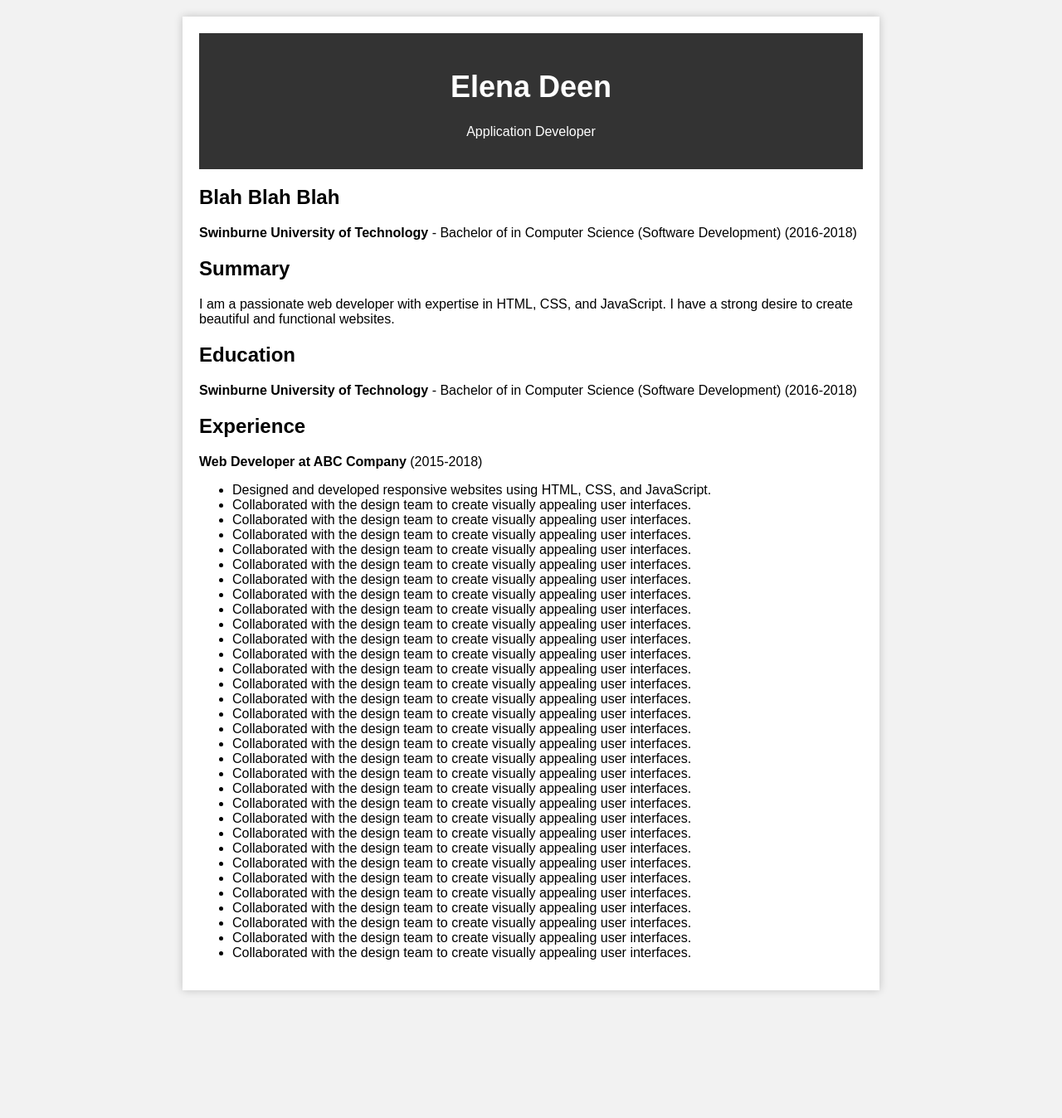
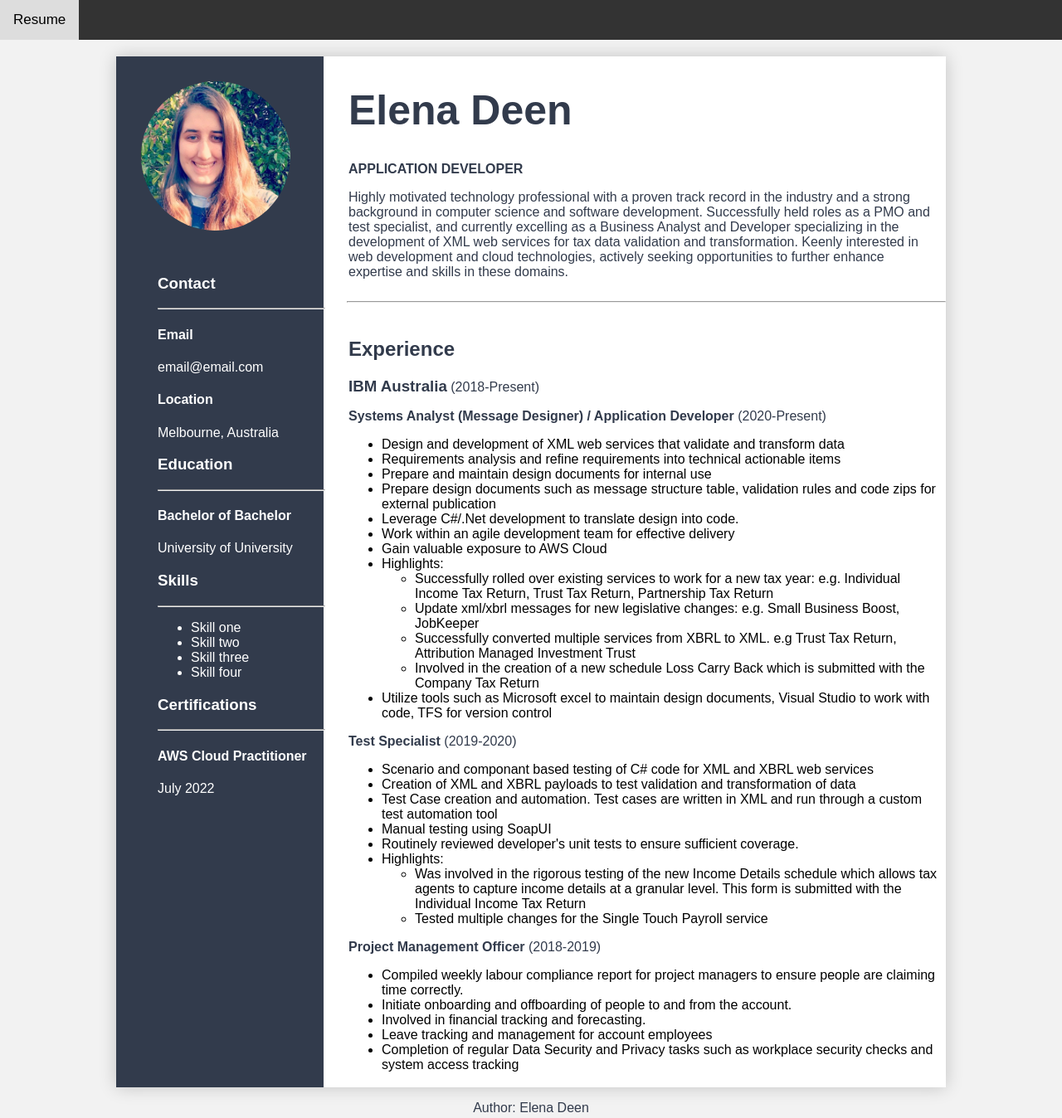
Before and after one commit to edleeenna/cloud-resume-challenge, a plain HTML site: page index.html in a window 1280 px wide. Shown: the whole page at 83% size. Before the commit the page ends 1214 px from the top, so only its background shows below. Drawn offline with nearby package versions, Linux system fonts and the light colour scheme.

Commit message:
#1 Add resume content, update styles, add image

```diff
--- a/index.html
+++ b/index.html
@@ -1,72 +1,116 @@
 <!DOCTYPE html>
 <html lang="en">
+
 <head>
     <meta charset="utf-8">
     <meta name="viewport" content="width=device-width, initial-scale=1">
 
     <title>Elena Deen - Resume</title>
-    <link href="styles/styles.css" rel="stylesheet" >
+    <link href="styles/styles.css" rel="stylesheet">
 
 </head>
+
 <body>
+    <div class="topnav">
+        <a href="#home">Resume</a>
 
-    <div class="container">
-        <header>
-            <h1>Elena Deen</h1>
-            <p>Application Developer</p>
-        </header>
-        <div class="sidesection">
-            <h2>Blah Blah Blah</h2>
-            <p><strong>Swinburne University of Technology</strong> - Bachelor of in Computer Science (Software Development) (2016-2018)</p>
-        </div>
-        <h2>Summary</h2>
-        <p>
-            I am a passionate web developer with expertise in HTML, CSS, and JavaScript. I have a strong
-            desire to create beautiful and functional websites.
-        </p>
-        <div class="resume">
-            <h2>Education</h2>
-            <p><strong>Swinburne University of Technology</strong> - Bachelor of in Computer Science (Software Development) (2016-2018)</p>
+      </div>
+    <div class="resume-container">
+
+
+        <div class="sidebar">
+            <img src="images/me.jpg"
+                    alt="picture of person">
+
+            <div class="sidebar-content">
+                     <h3>Contact</h3>
+                    <hr class="white-line" />
+                    <h4>Email</h4>
+                    <p class="sidebar-font">email@email.com</p>
+                    <h4>Location</h4>
+                    <p class="sidebar-font">Melbourne, Australia</p>
+                    <h3>Education</h3>
+                    <hr class="white-line" />
+                    <h4>Bachelor of Bachelor</h4>
+                    <p class="sidebar-font">University of University</p>
+                    <h3>Skills</h3>
+                    <hr class="white-line" />
+                    <ul class="sidebar-font">
+                    <li> Skill one</li>
+                    <li> Skill two</li>
+                    <li> Skill three</li>
+                    <li> Skill four</li>
+                </ul>
+                <h3>Certifications</h3>
+                <hr class="white-line" />
+                <h4>AWS Cloud Practitioner</h4>
+                <p class="sidebar-font">July 2022</p>
+
+            </div>
         </div>
         <div class="resume">
+            <header>
+            <h1>Elena Deen</h1>
+            <strong><p>APPLICATION DEVELOPER</p></strong>
+            <p>
+                Highly motivated technology professional with a proven track record in the industry and a strong background in computer science and software development. Successfully held roles as a PMO and test specialist, and currently excelling as a Business Analyst and Developer specializing in the development of XML web services for tax data validation and transformation. Keenly interested in web development and cloud technologies, actively seeking opportunities to further enhance expertise and skills in these domains. </p>
+        </header>
+                </div>
+                <hr class="line">
+        <div class="resume">
             <h2>Experience</h2>
-            <p><strong>Web Developer at ABC Company</strong> (2015-2018)</p>
+            <h3 class="work">IBM Australia</h3><p class="work"> (2018-Present)</p>
+            <p><strong>Systems Analyst (Message Designer) / Application Developer</strong> (2020-Present)</p>
             <ul>
-                <li>Designed and developed responsive websites using HTML, CSS, and JavaScript.</li>
-                <li>Collaborated with the design team to create visually appealing user interfaces.</li>
-                <li>Collaborated with the design team to create visually appealing user interfaces.</li>
-                <li>Collaborated with the design team to create visually appealing user interfaces.</li>
-                <li>Collaborated with the design team to create visually appealing user interfaces.</li>
-                <li>Collaborated with the design team to create visually appealing user interfaces.</li>
-                <li>Collaborated with the design team to create visually appealing user interfaces.</li>
-                <li>Collaborated with the design team to create visually appealing user interfaces.</li>
-                <li>Collaborated with the design team to create visually appealing user interfaces.</li>
-                <li>Collaborated with the design team to create visually appealing user interfaces.</li>
-                <li>Collaborated with the design team to create visually appealing user interfaces.</li>
-                <li>Collaborated with the design team to create visually appealing user interfaces.</li>
-                <li>Collaborated with the design team to create visually appealing user interfaces.</li>
-                <li>Collaborated with the design team to create visually appealing user interfaces.</li>
-                <li>Collaborated with the design team to create visually appealing user interfaces.</li>
-                <li>Collaborated with the design team to create visually appealing user interfaces.</li>
-                <li>Collaborated with the design team to create visually appealing user interfaces.</li>
-                <li>Collaborated with the design team to create visually appealing user interfaces.</li>
-                <li>Collaborated with the design team to create visually appealing user interfaces.</li>
-                <li>Collaborated with the design team to create visually appealing user interfaces.</li>
-                <li>Collaborated with the design team to create visually appealing user interfaces.</li>
-                <li>Collaborated with the design team to create visually appealing user interfaces.</li>
-                <li>Collaborated with the design team to create visually appealing user interfaces.</li>
-                <li>Collaborated with the design team to create visually appealing user interfaces.</li>
-                <li>Collaborated with the design team to create visually appealing user interfaces.</li>
-                <li>Collaborated with the design team to create visually appealing user interfaces.</li>
-                <li>Collaborated with the design team to create visually appealing user interfaces.</li>
-                <li>Collaborated with the design team to create visually appealing user interfaces.</li>
-                <li>Collaborated with the design team to create visually appealing user interfaces.</li>
-                <li>Collaborated with the design team to create visually appealing user interfaces.</li>
-                <li>Collaborated with the design team to create visually appealing user interfaces.</li>
-                <li>Collaborated with the design team to create visually appealing user interfaces.</li>
+                <li>Design and development of XML web services that validate and transform data</li>
+                <li>Requirements analysis and refine requirements into technical actionable items</li>
+                <li>Prepare and maintain design documents for internal use</li>
+                <li>Prepare design documents such as message structure table, validation rules and code zips for external publication</li>
+                <li>Leverage C#/.Net development to translate design into code.</li>
+                <li>Work within an agile development team for effective delivery</li>
+                <li>Gain valuable exposure to AWS Cloud</li>
+                <li>Highlights:
+                    <ul>
+                        <li>Successfully rolled over existing services to work for a new tax year: e.g. Individual Income Tax Return, Trust Tax Return, Partnership Tax Return</li>
+                        <li>Update xml/xbrl messages for new legislative changes: e.g. Small Business Boost, JobKeeper</li>
+                        <li>Successfully converted multiple services from XBRL to XML. e.g Trust Tax Return, Attribution Managed Investment Trust</li>
+                        <li>Involved in the creation of a new schedule Loss Carry Back which is submitted with the Company Tax Return</li>
+                      </ul>
+                </li>
+                <li>Utilize tools such as Microsoft excel to maintain design documents, Visual Studio to work with code, TFS for version control</li>
+            </ul>
+            <p><strong>Test Specialist</strong> (2019-2020)</p>
+            <ul>
+                <li>Scenario and componant based testing of C# code for XML and XBRL web services</li>
+                <li>Creation of XML and XBRL payloads to test validation and transformation of data</li>
+                <li>Test Case creation and automation. Test cases are written in XML and run through a custom test automation tool</li>
+                <li>Manual testing using SoapUI</li>
+                <li>Routinely reviewed developer's unit tests to ensure sufficient coverage.</li>
+                <li>Highlights:
+                    <ul>
+                        <li>Was involved in the rigorous testing of the new Income Details schedule which allows tax agents to capture income details at a granular level. This form is submitted with the Individual Income Tax Return</li>
+                        <li>Tested multiple changes for the Single Touch Payroll service</li>
+                      </ul>
+                 </li>
+
+            </ul>
+            <p><strong>Project Management Officer</strong> (2018-2019)</p>
+            <ul>
+                <li>Compiled weekly labour compliance report for project managers to ensure people are claiming time correctly.</li>
+                <li>Initiate onboarding and offboarding of people to and from the account.</li>
+                <li>Involved in financial tracking and forecasting.</li>
+                <li>Leave tracking and management for account employees</li>
+                <li>Completion of regular Data Security and Privacy tasks such as workplace security checks and system access tracking</li>
+
+
             </ul>
         </div>
     </div>
-    <script src="https://cdn.jsdelivr.net/npm/bootstrap@5.2.3/dist/js/bootstrap.bundle.min.js" integrity="sha384-kenU1KFdBIe4zVF0s0G1M5b4hcpxyD9F7jL+jjXkk+Q2h455rYXK/7HAuoJl+0I4" crossorigin="anonymous"></script>
-</body>
+
+<footer>
+    <p>Author: Elena Deen</p>
+
+  </footer>
+  </body>
+
 </html>
--- a/styles/styles.css
+++ b/styles/styles.css
@@ -4,28 +4,123 @@ body {
     margin: 0;
     padding: 0;
 }
-header {
+
+/* Add a black background color to the top navigation */
+.topnav {
     background-color: #333;
-    color: #fff;
+    overflow: hidden;
+  }
+
+  /* Style the links inside the navigation bar */
+  .topnav a {
+    float: left;
+    color: #f2f2f2;
     text-align: center;
-    padding: 20px;
+    padding: 14px 16px;
+    text-decoration: none;
+    font-size: 17px;
+  }
+
+  /* Change the color of links on hover */
+  .topnav a:hover {
+    background-color: #ddd;
+    color: black;
+  }
+
+  /* Add a color to the active/current link */
+  .topnav a.active {
+    background-color: #04AA6D;
+    color: white;
+  }
+
+h1 {
+    font-size: 50px;
+    color:#323b4c;
 }
-h1 {
-    font-size: 36px;
+
+.resume-container {
+    flex: 1;
+    max-width: 1000px;
+    height: 100%;
+    margin: 10px auto;
+    background-color: #fff;
+
+    box-shadow: 0 0 20px rgba(0, 0, 0, 0.2);
+    position: relative;
 }
-.container {
-    max-width: 800px;
-    margin: 20px auto;
-    background-color: #fff;
-    padding: 20px;
-    box-shadow: 0 0 10px rgba(0, 0, 0, 0.2);
-}
+
 .resume {
     margin-top: 20px;
+    margin-left: 270px;
+    padding: 2px 10px;
 }
 h2 {
     font-size: 24px;
+    color:#323b4c;
 }
 p {
     font-size: 16px;
+    color:#323b4c;
 }
+
+.sidebar {
+    height: 100%;
+    width: 250px;
+    position: absolute;
+    background-color: #323b4c;
+    top: 0;
+    bottom: 0;
+}
+
+.sidebar-content {
+
+    align-items: left;
+    margin-left: 50px;
+
+}
+
+img {
+    height: auto;
+    width: 180px;
+    margin: 30px;
+    border-radius: 50%;
+}
+
+.white-line {
+        color: white;
+        width:100%;
+}
+
+.line {
+    margin-left: 278px;
+}
+
+h3, h4, .sidebar-font {
+    color: white;
+}
+
+.work {
+    color:#323b4c;
+    display: inline;
+}
+
+.sidebar-font{
+    color: white;
+}
+
+footer {
+    text-align: center;
+}
+
+  /* Style the main content */
+  .main {
+    margin-left: 160px; /* Same as the width of the sidenav */
+    padding: 0px 10px;
+  }
+
+
+  /* Add media queries for small screens (when the height of the screen is less than 450px, add a smaller padding and font-size) */
+  @media screen and (max-height: 450px) {
+    .sidebar {padding-top: 15px;}
+    .sidebar a {font-size: 18px;}
+  }
```
Also changed, not shown: images/me.jpg (added).
